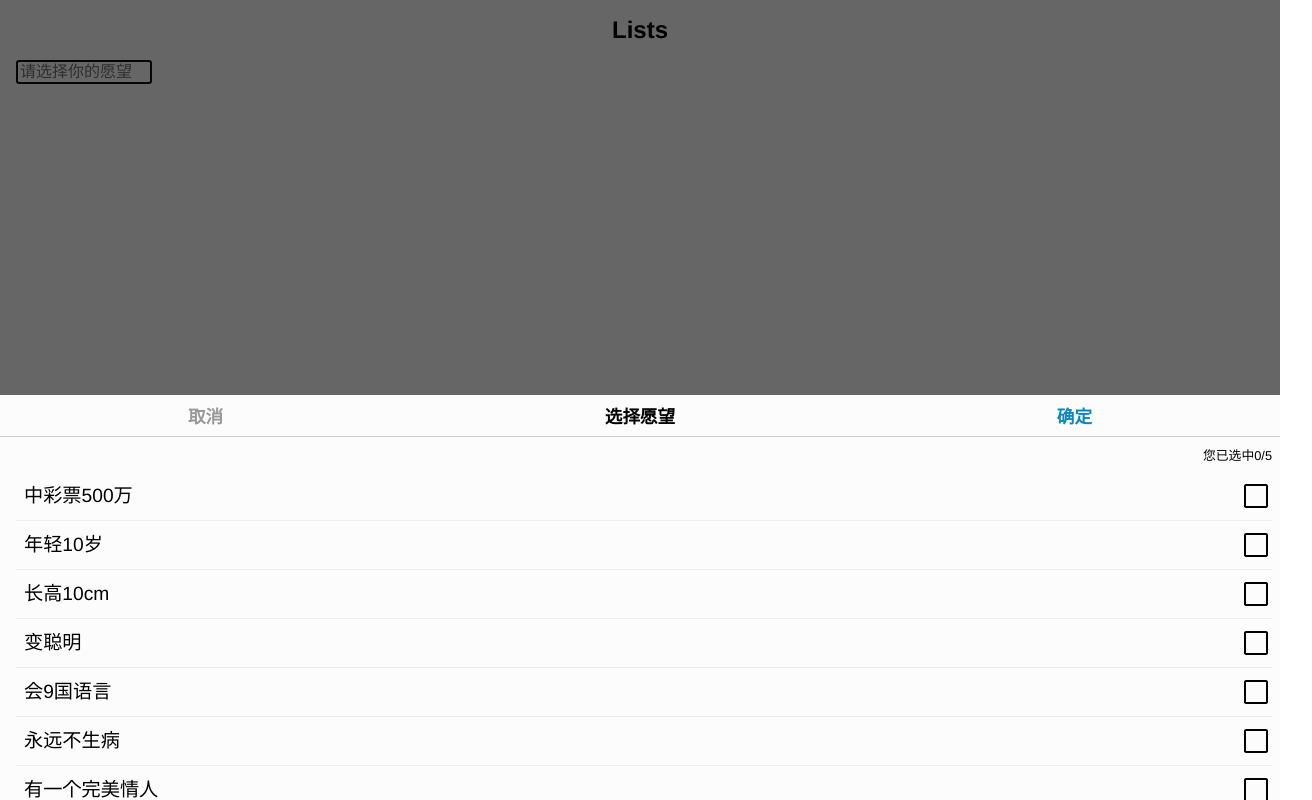
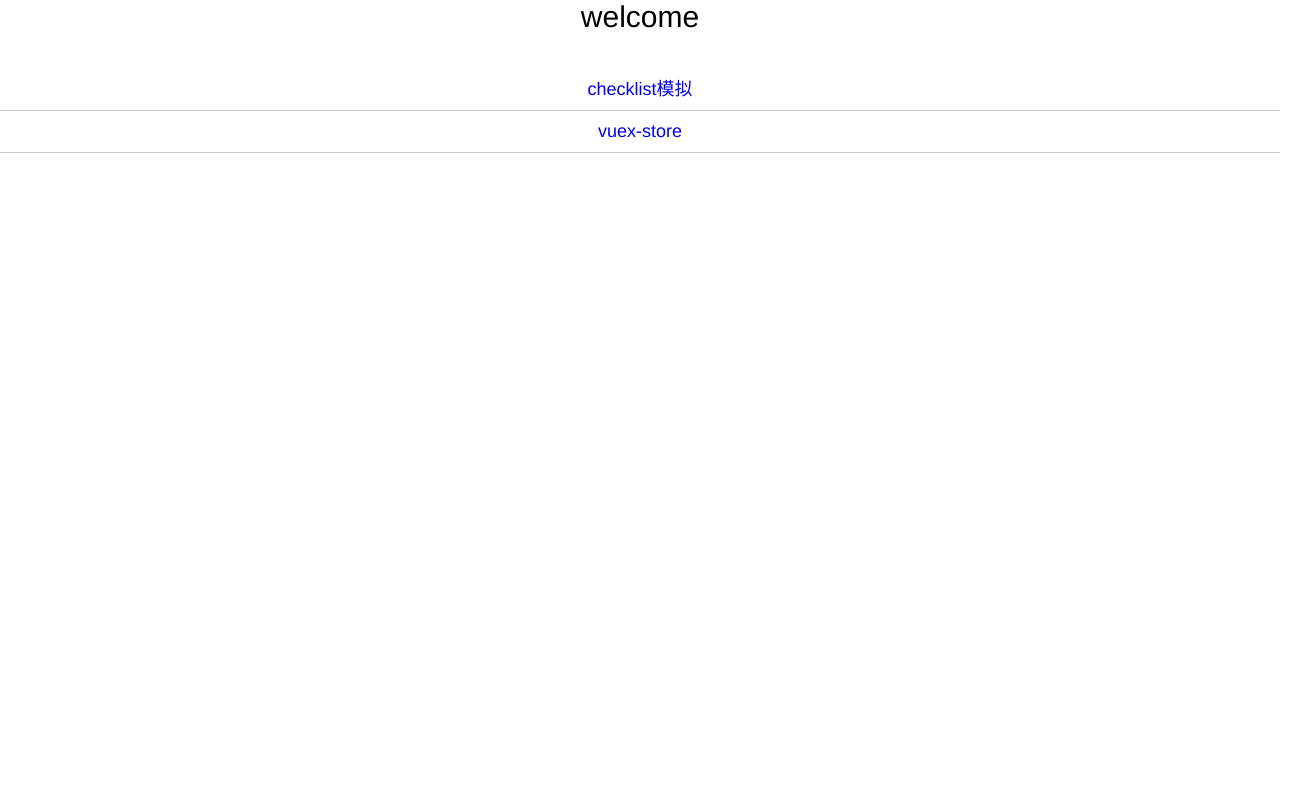
Before and after one commit to chenluily0451/vuePhoneDemo, a Vue app: page /#/ in a window 1280 px wide. Shown: the whole page, 1312 px wide, since content can reach past the window. Built offline with nearby package versions, Linux system fonts and the light colour scheme.

Commit message:
vuex添加，state

```diff
--- a/package.json
+++ b/package.json
@@ -13,7 +13,8 @@
   },
   "dependencies": {
     "vue": "^2.5.2",
-    "vue-router": "^3.0.1"
+    "vue-router": "^3.0.1",
+    "vuex": "^3.0.1"
   },
   "devDependencies": {
     "autoprefixer": "^7.1.2",
--- /dev/null
+++ b/src/components/Index.vue
@@ -0,0 +1,52 @@
+<template>
+
+  <div class="main" >
+      <p>welcome</p>
+      <ul>
+        <li>
+          <a href="#/checklist" target="_blank">checklist模拟</a>
+        </li>
+        <li>
+          <a href="#/vuex/store" target="_blank">vuex-store</a>
+        </li>
+      </ul>
+  </div>
+
+</template>
+
+<script>
+export default {
+  name: 'index',
+  methods:{
+
+  },
+  data() {
+    return {
+
+    }
+  }
+}
+</script>
+
+<style scoped lang="scss">
+  p{
+    font-size: 30px;
+  }
+  ul{
+    margin-top: 30px;
+    font-size:18px ;
+    li{
+      border-bottom:1px solid #ccc;
+      padding:10px 0;
+      a{
+        width:100%;
+        display: inline-block;
+        text-decoration: none;
+      }
+      &:hover{
+        background: pink;
+      }
+    }
+
+  }
+</style>
--- /dev/null
+++ b/src/components/vuex/store.vue
@@ -0,0 +1,59 @@
+<template>
+
+  <div class="main" >
+    <h1>State</h1>
+    <h3>Vuex 使用单一状态树</h3>
+    <p>{{count}}</p>
+    <p>
+      <button @click="increment">+</button>
+      <button @click="decrement">—</button>
+    </p>
+
+  </div>
+
+</template>
+
+<script>
+import Vuex from 'vuex'
+import Vue from 'vue'
+
+Vue.use(Vuex)
+
+const store = new Vuex.Store({
+  state: {
+    count: 0
+  },
+  mutations: {
+    increment: state => state.count++,
+    decrement: state => state.count--
+  }
+})
+
+export default {
+  name: 'store',
+  data() {
+    return {
+
+    }
+  },
+  computed:{
+      count: function(){
+          return store.state.count
+    }
+  },
+  methods:{
+    increment: function(){
+        store.commit('increment')
+    },
+    decrement: function(){
+      store.commit('decrement')
+    }
+  }
+}
+</script>
+
+<style scoped lang="scss">
+  p{
+    font-size: 50px;
+  }
+</style>
--- a/src/router/index.js
+++ b/src/router/index.js
@@ -1,6 +1,8 @@
 import Vue from 'vue'
 import Router from 'vue-router'
 import MainContent from '@/components/MainContent'
+import Index from '@/components/Index'
+import store from '@/components/vuex/store'
 
 Vue.use(Router)
 
@@ -8,8 +10,18 @@ export default new Router({
   routes: [
     {
       path: '/',
+      name: 'index',
+      component:Index
+    },
+    {
+      path: '/checklist',
       name: 'mainContent',
       component:MainContent
+    },
+    {
+      path: '/vuex/store',
+      name: 'store',
+      component:store
     }
   ]
 })
```
Also changed, not shown: 2 other files (tests, documents, lock files or other folders).
